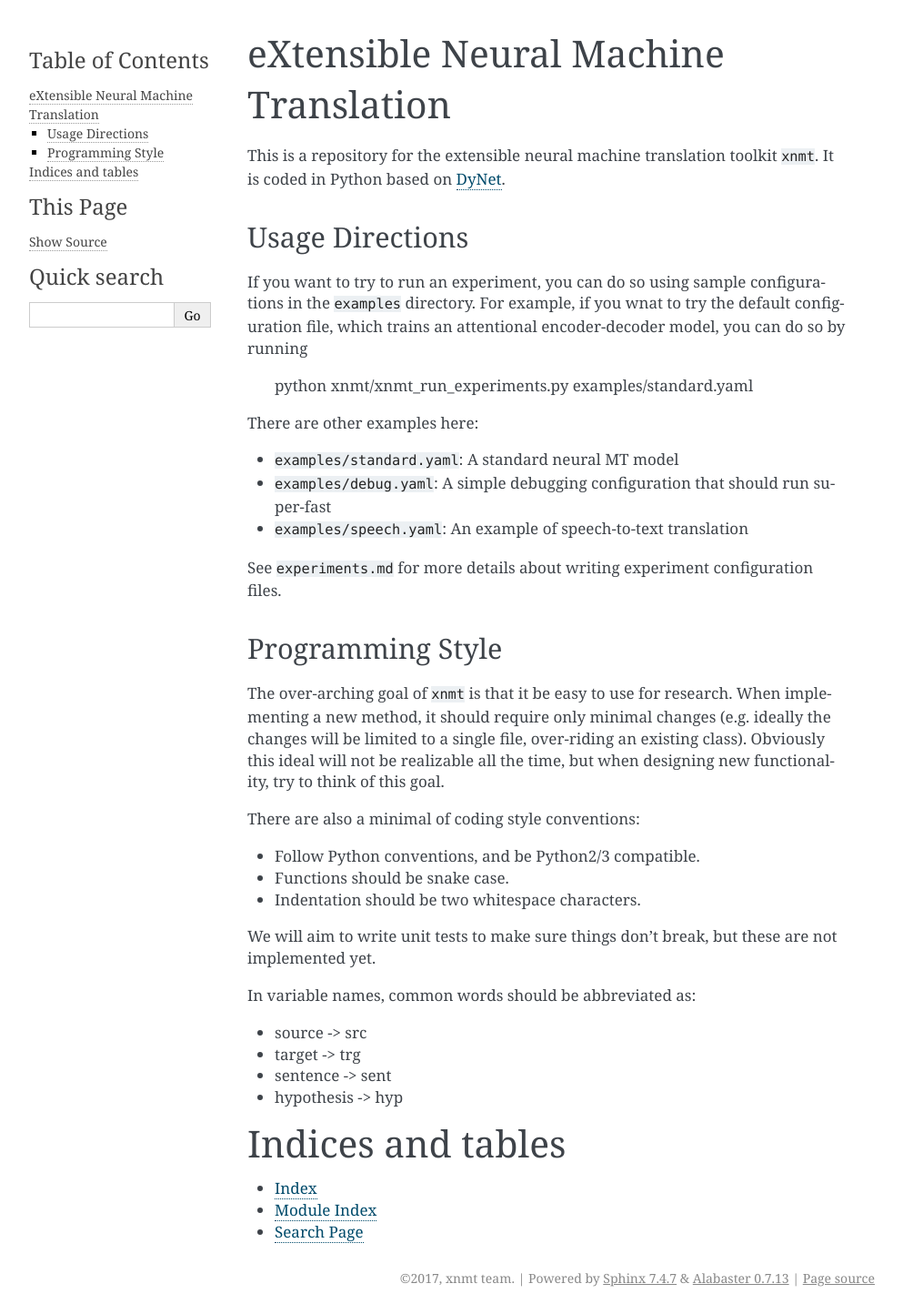
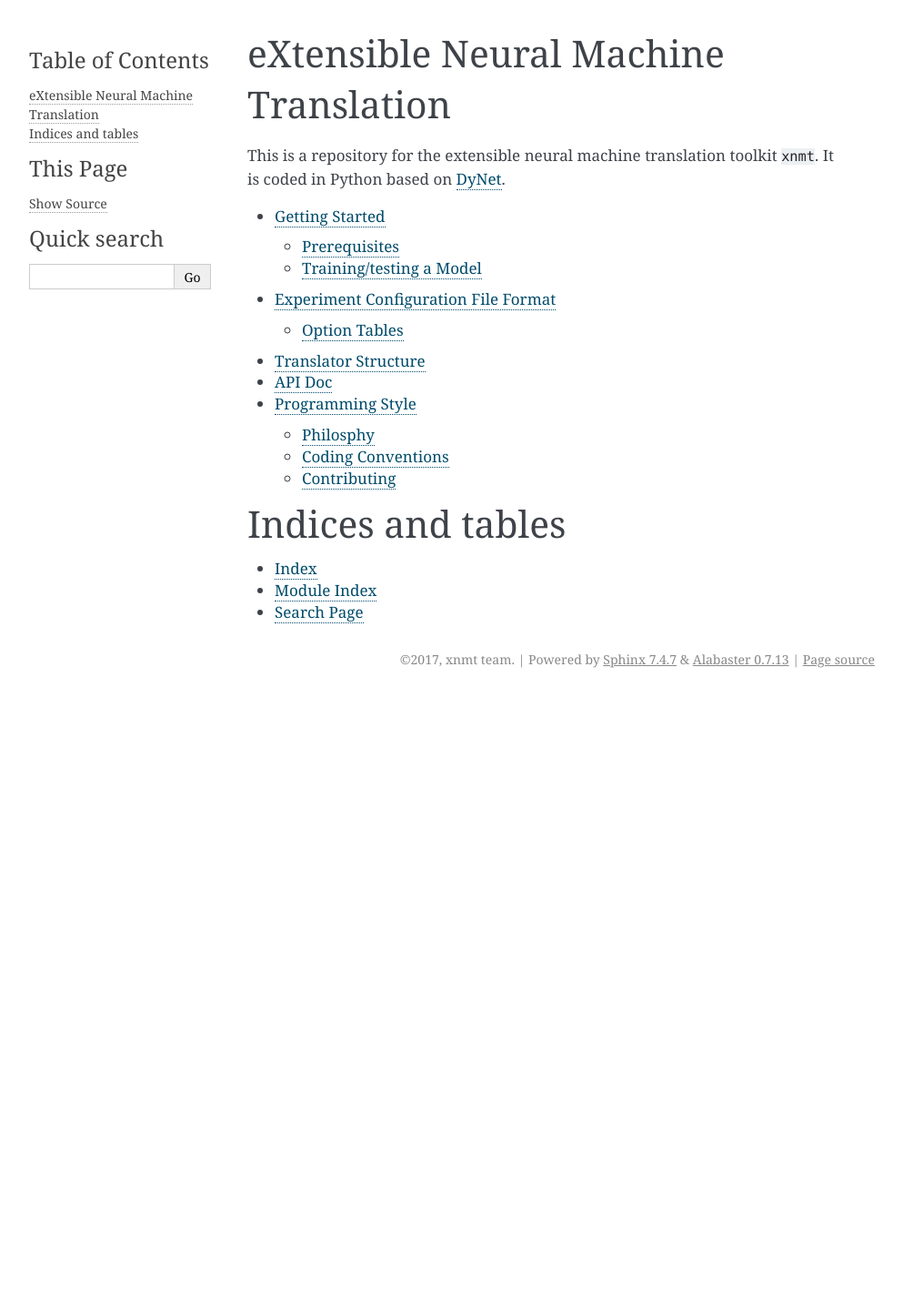
Before and after one commit to neulab/xnmt, a Sphinx documentation site: the page built from doc/source/index.rst, in a window 1280 px wide. Shown: the whole page at 91% size, without its empty margins (148-1141 px from the left). Built offline with Sphinx 7.4.7, drawn with Linux system fonts in a browser that asks for light colours; formulas are drawn with MathJax 3; after the commit the page ends 900 px from its top, so only the background shows below that.

Commit message:
Reformatted doc

```diff
--- /dev/null
+++ b/doc/source/api_doc.rst
@@ -0,0 +1,4 @@
+API Doc
+=======
+
+TODO
--- a/doc/source/index.rst
+++ b/doc/source/index.rst
@@ -9,52 +9,14 @@ eXtensible Neural Machine Translation
 This is a repository for the extensible neural machine translation toolkit ``xnmt``.
 It is coded in Python based on `DyNet <http://github.com/clab/dynet>`_.
 
-Usage Directions
-----------------
-
-If you want to try to run an experiment, you can do so using sample configurations in the ``examples``
-directory. For example, if you wnat to try the default configuration file,
-which trains an attentional encoder-decoder model, you can do so by running
-
-    python xnmt/xnmt_run_experiments.py examples/standard.yaml
-
-There are other examples here:
-
-- ``examples/standard.yaml``: A standard neural MT model
-- ``examples/debug.yaml``: A simple debugging configuration that should run super-fast
-- ``examples/speech.yaml``: An example of speech-to-text translation
-
-See ``experiments.md`` for more details about writing experiment configuration files.
-
-Programming Style
------------------
-
-The over-arching goal of ``xnmt`` is that it be easy to use for research. When implementing a new
-method, it should require only minimal changes (e.g. ideally the changes will be limited to a
-single file, over-riding an existing class). Obviously this ideal will not be realizable all the
-time, but when designing new functionality, try to think of this goal.
-
-There are also a minimal of coding style conventions:
-
-- Follow Python conventions, and be Python2/3 compatible.
-- Functions should be snake case.
-- Indentation should be two whitespace characters.
-
-We will aim to write unit tests to make sure things don't break, but these are not implemented yet.
-
-In variable names, common words should be abbreviated as:
-
-- source -> src
-- target -> trg
-- sentence -> sent
-- hypothesis -> hyp
-
-
 .. toctree::
    :maxdepth: 2
-   :caption: Contents:
 
-
+   getting_started
+   experiment_config_files
+   translator_structure
+   api_doc
+   programming_style
 
 Indices and tables
 ==================
```
Also changed, not shown: doc/source/experiment_config_files.rst (added, +109 -0 lines), doc/source/getting_started.rst (added, +27 -0 lines), doc/source/programming_style.rst (added, +42 -0 lines), doc/source/translator_structure.rst (added, +22 -0 lines).
